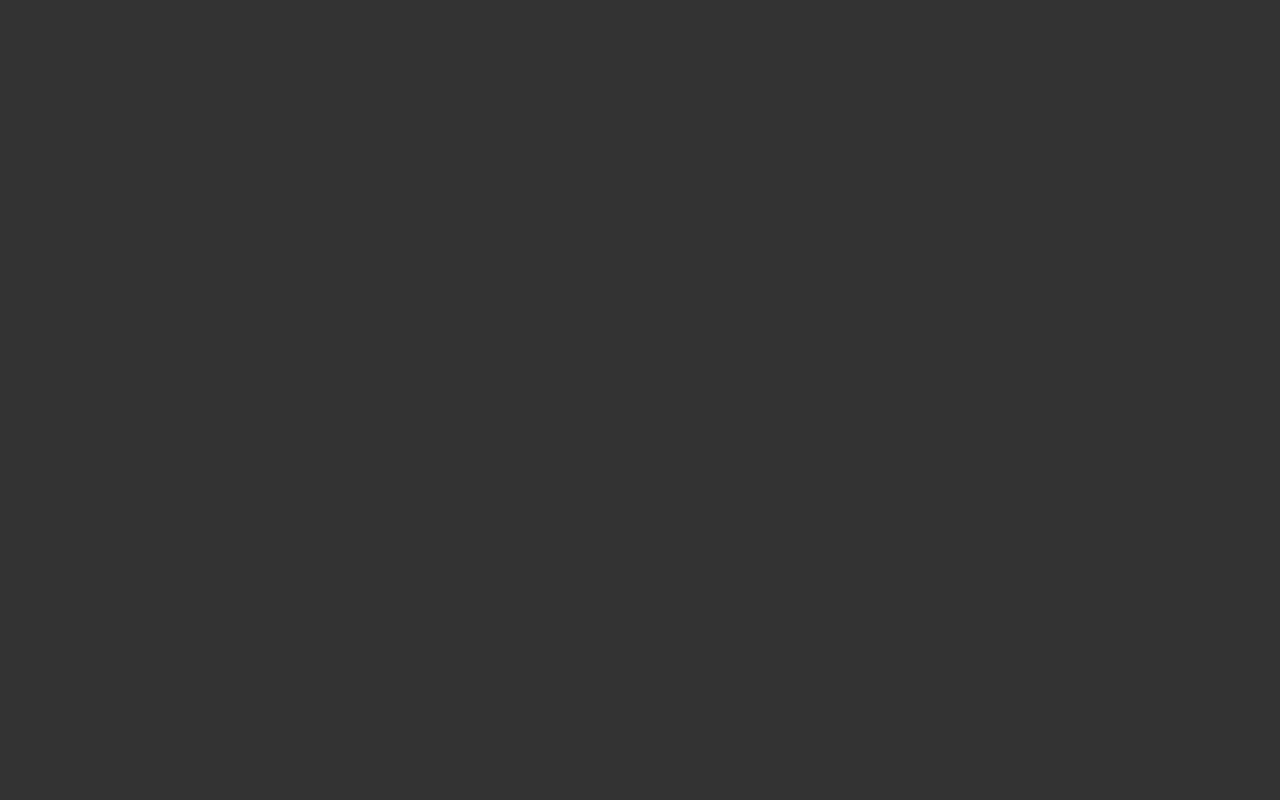
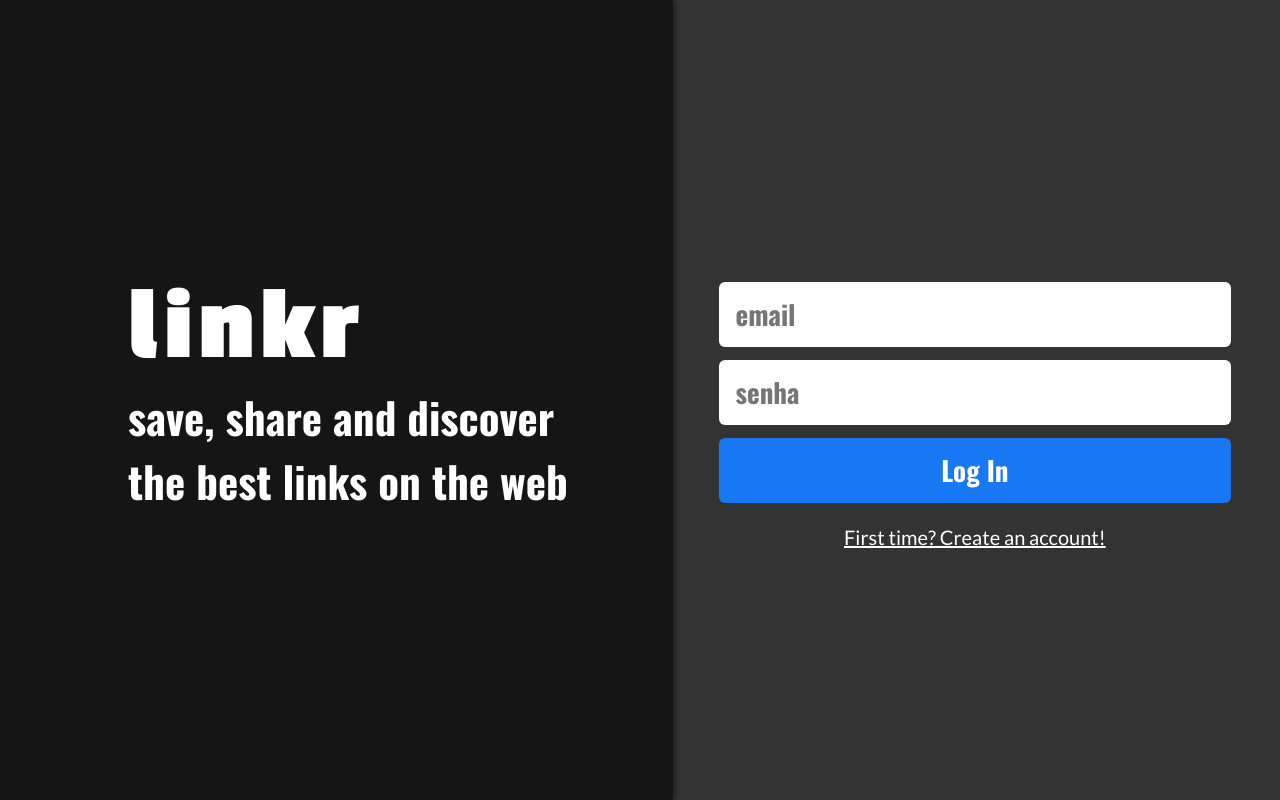
Before and after one commit to Alyson02/linkr-front, a React (Create React App) app: page / in a window 1280 px wide. Before the commit this address had no page. Built offline with nearby package versions, Linux system fonts and the light colour scheme.

Commit message:
feat: Implemented login page

```diff
--- a/public/index.html
+++ b/public/index.html
@@ -9,12 +9,12 @@
       content="Web site created using create-react-app"
     />
     <title>Linkr</title>
-    <link rel="preconnect" href="https://fonts.googleapis.com" />
-    <link rel="preconnect" href="https://fonts.gstatic.com" crossorigin />
+    <link rel="preconnect" href="https://fonts.googleapis.com">
+    <link rel="preconnect" href="https://fonts.gstatic.com" crossorigin>
     <link
-      href="https://fonts.googleapis.com/css2?family=Oswald&family=Lato&display=swap"
+      href="https://fonts.googleapis.com/css2?family=Lato:ital,wght@0,100;0,300;0,400;0,700;0,900;1,100;1,300;1,400;1,700;1,900&family=Oswald:wght@200;300;400;500;600;700&family=Passion+One:wght@400;700;900&display=swap"
       rel="stylesheet"
-    />
+    >
   </head>
   <body>
     <noscript>You need to enable JavaScript to run this app.</noscript>
--- a/src/App.js
+++ b/src/App.js
@@ -1,5 +1,6 @@
 import { BrowserRouter, Route, Routes } from "react-router-dom";
 import GlobalStyle from "./components/GlobalStyle";
+import SignIn from "./pages/SignIn";
 import TimeLine from "./pages/Timeline";
 import UserPosts from "./pages/UserPosts";
 
@@ -8,6 +9,7 @@ export default function App() {
     <BrowserRouter>
       <GlobalStyle />
       <Routes>
+        <Route element={<SignIn />} path="/" />
         <Route element={<TimeLine />} path="/timeline" />
         <Route element={<UserPosts />} path='/user/:id' />
       </Routes>
--- /dev/null
+++ b/src/pages/SignIn/index.js
@@ -0,0 +1,228 @@
+import { useState } from "react";
+import { Link, useNavigate } from "react-router-dom";
+import axios from "axios";
+import styled from 'styled-components';
+
+export default function Timeline() {
+
+    const navigate = useNavigate();
+
+    const [isDisabled, setIsDisabled] = useState(false);
+
+    const [email, setEmail] = useState("");
+	const [password, setPassword] = useState("");
+
+    function loginFail(error) {
+        if (error.response.status === 422) {
+            alert("ERROR: Please fill in all the fields!");
+        }
+        if (error.response.status === 401) {
+            alert("ERROR: Email or password incorrect! Please try again!");
+        }
+        setIsDisabled(false);
+    }
+
+    function loginUser(event) {
+        event.preventDefault();
+        setIsDisabled(true);
+		const request = axios.post(
+            "https://linkr-ipaw.onrender.com/signin",
+            {
+                email: email,
+                password: password
+            }
+        );
+        request.then(() => navigate('/timeline'));
+        request.catch(error => loginFail(error));
+    }
+
+    return (
+        <>
+        <Page>
+            <LeftContainer>
+                <h1>linkr</h1>
+                <p>save, share and discover</p>
+                <p>the best links on the web</p>
+            </LeftContainer>
+            <RightContainer>
+                <LoginForm onSubmit={loginUser}>
+                    <input
+                        data-identifier="input-email"
+                        type="email"
+                        placeholder="email"
+                        value={email}
+                        onChange={e => setEmail(e.target.value)}
+                        disabled={isDisabled}
+                    />
+                    <input
+                        data-identifier="input-password"
+                        type="password"
+                        placeholder="senha"
+                        value={password}
+                        onChange={e => setPassword(e.target.value)}
+                        disabled={isDisabled}
+                    />
+                    <button data-identifier="login-btn" type="submit" disabled={isDisabled}>
+                        Log In
+                    </button>
+                </LoginForm>
+                <Link data-identifier="sign-up-action" to={`/sign-up`}>
+                    <p>First time? Create an account!</p>
+                </Link>
+            </RightContainer>
+        </Page>
+        </>
+    );
+
+}
+
+const Page = styled.div`
+    display: flex;
+    justify-content: space-between;
+    background: #333333;
+
+    @media(max-width: 750px) {
+        flex-direction: column;
+    }
+`;
+
+const LeftContainer = styled.div`
+    width: 62.84722%;
+    height: 100vh;
+    padding-top: 20.90277%;
+    padding-left: 10%;
+    display: flex;
+    flex-direction: column;
+    justify-content: flex-start;
+    align-items: flex-start;
+    background: #151515;
+    box-shadow: 4px 0px 4px rgba(0, 0, 0, 0.25);
+
+    h1 {
+        font-family: 'Passion One', cursive;
+        font-style: normal;
+        font-weight: 700;
+        font-size: 106px;
+        line-height: 117px;
+        letter-spacing: 0.05em;
+        color: #FFFFFF;
+    }
+
+    p {
+        font-family: 'Oswald', sans-serif;
+        font-style: normal;
+        font-weight: 700;
+        font-size: 43px;
+        line-height: 64px;
+        color: #FFFFFF;
+    }
+
+    @media(max-width: 750px) {
+        width: 100%;
+        height: 13.11844077961019%;
+        padding: 10px 69px 27px 69px;
+        align-items: center;
+
+        h1 {
+            font-size: 76px;
+            line-height: 84px;
+        }
+
+        p {
+            font-size: 23px;
+            line-height: 34px;
+        }
+    }
+`;
+
+const RightContainer = styled.div`
+    height: 100vh;
+    padding: 22.01388% 3.81944% 30.55% 3.54166%;
+    display: flex;
+    flex-direction: column;
+    justify-content: flex-start;
+    align-items: center;
+
+    p {
+        margin-top: 22px;
+        font-family: 'Lato', sans-serif;
+        font-style: normal;
+        font-weight: 400;
+        font-size: 20px;
+        line-height: 24px;
+        text-decoration-line: underline;
+        color: #FFFFFF;
+    }
+
+    @media(max-width: 750px) {
+        height: 0;
+        padding: 40px 22px 0 23px;
+
+        p {
+            margin-top: 21px;
+            font-size: 17px;
+            line-height: 20px;
+        }
+    }
+`;
+
+const LoginForm = styled.form`
+    input {
+        width: 100%;
+        height: 65px;
+        margin-bottom: 13px;
+        padding: 12px 17px 13px 17px;
+        font-family: 'Oswald', sans-serif;
+        font-style: normal;
+        font-weight: 700;
+        font-size: 27px;
+        line-height: 40px;
+        border: none;
+        border-radius: 6px;
+        color: #9F9F9F;
+    }
+
+    input:disabled {
+        color: #afafaf;
+        background: #f2f2f2;
+        border: 1px solid #d5d5d5;
+        border-radius: 5px;
+    }
+
+    ::placeholder {
+        color: #dbdbdb;
+    }
+
+    button {
+        width: 100%;
+        height: 65px;
+        font-family: 'Oswald', sans-serif;
+        font-style: normal;
+        font-weight: 700;
+        font-size: 27px;
+        line-height: 40px;
+        color: #FFFFFF;
+        background-color: #1877F2;
+        border: none;
+        border-radius: 6px;
+        display: flex;
+        justify-content: center;
+        align-items: center;
+    }
+
+    @media(max-width: 750px) {
+        input {
+            height: 55px;
+            margin-bottom: 11px;
+            padding: 10px 17px 12px 17px;
+            font-size: 22px;
+            line-height: 33px;
+        }
+        button {
+            height: 55px;
+            padding: 11px 0;
+            font-size: 22px;
+            line-height: 33px;
+        }
+    }
+`;
```
